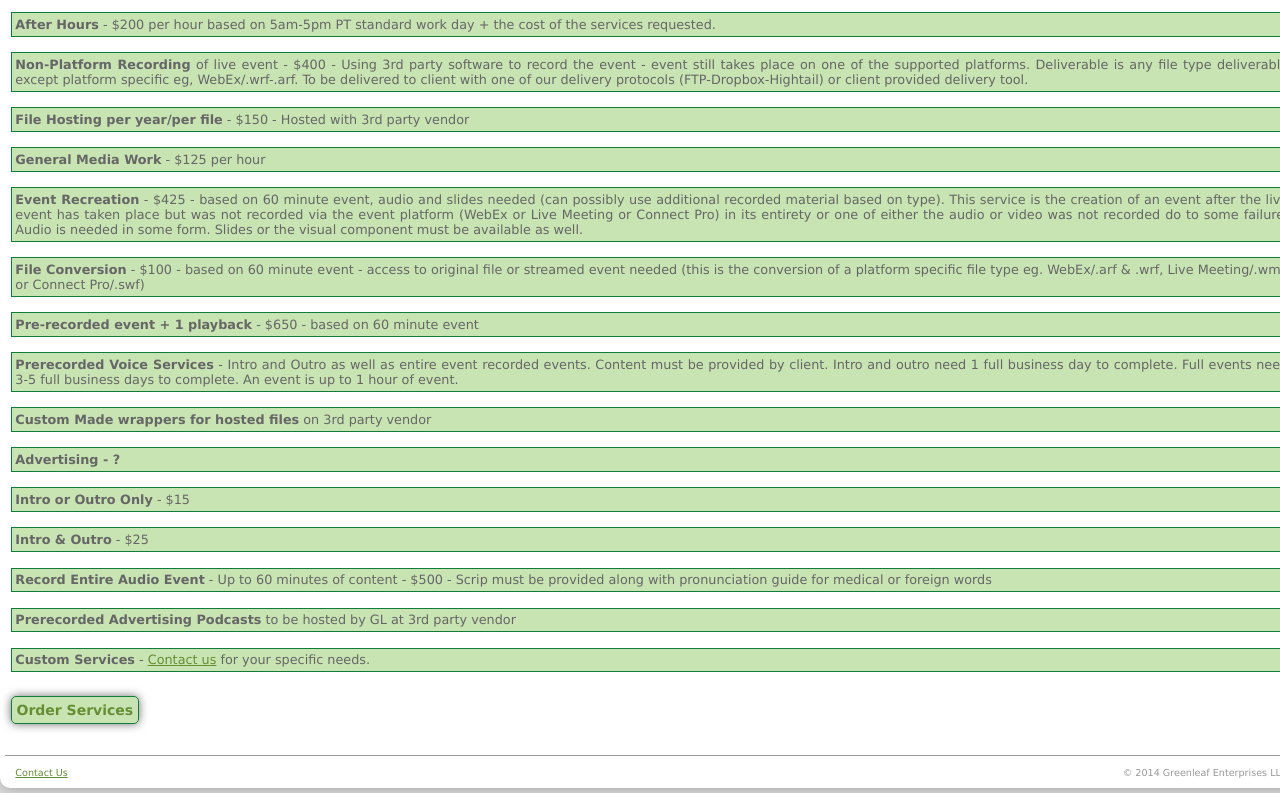
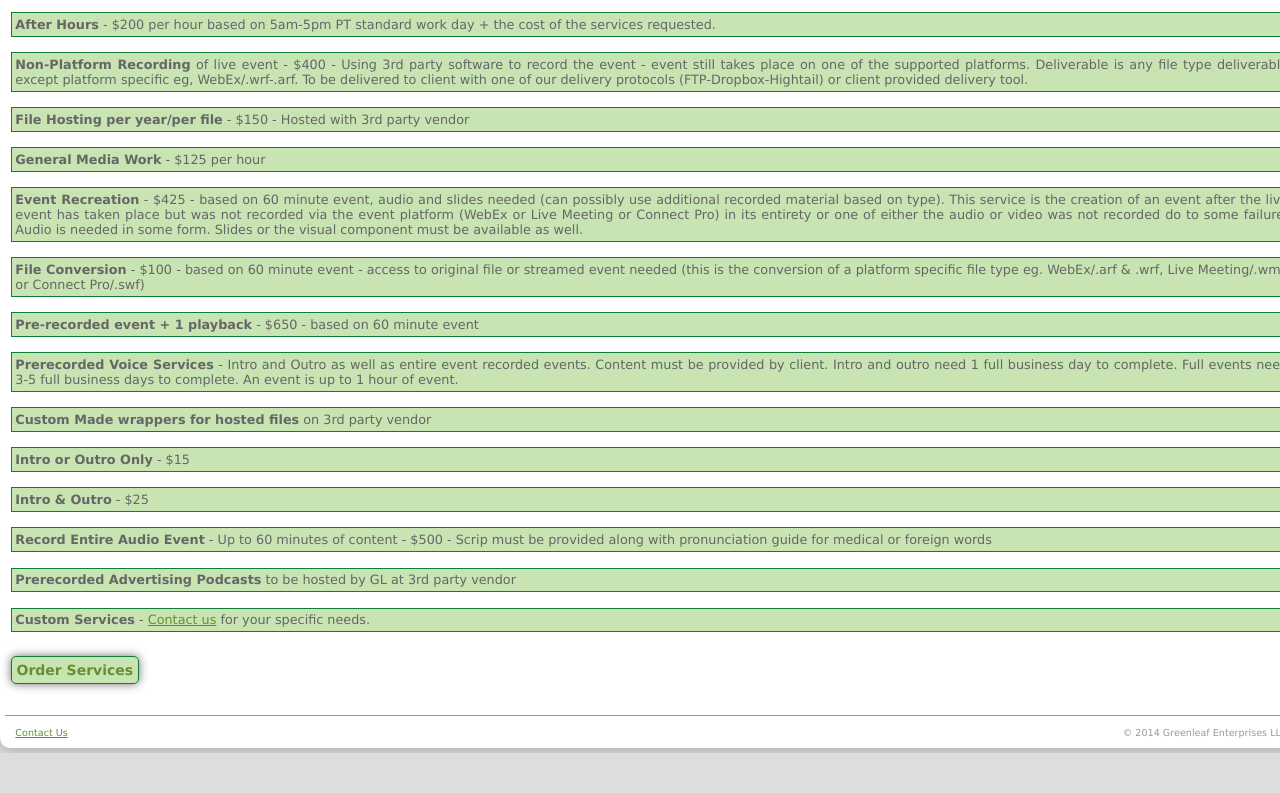
Before and after one commit to Felander/green-leaf, a plain HTML site: page services.html in a window 1280 px wide. Shown: the part 724-1517 px from the top of the page. After the commit the page ends 1477 px from the top, so only its background shows below. Drawn offline with Linux system fonts and the light colour scheme; a web font is replaced by a local one.

Commit message:
Updated services.html
Commented out the advertisement option for the moment.

```diff
--- a/services.html
+++ b/services.html
@@ -49,7 +49,7 @@
 		<p class="alt"><strong>Pre-recorded event + 1 playback</strong> - $650 - based on 60 minute event</p>
 		<p class="alt"><strong>Prerecorded Voice Services</strong> - Intro and Outro as well as entire event recorded events. Content must be provided by client. Intro and outro need 1 full business day to complete. Full events need 3-5 full business days to complete. An event is up to 1 hour of event. </p>
 		<p class="alt"><strong>Custom Made wrappers for hosted files</strong> on 3rd party vendor</p>
-		<p class="alt"><strong>Advertising - ?</strong></p>
+		<!--<p class="alt"><strong>Advertising - ?</strong></p>-->
 		<p class="alt"><strong>Intro or Outro Only</strong> - $15</p>
 		<p class="alt"><strong>Intro & Outro</strong> - $25</p>
 		<p class="alt"><strong>Record Entire Audio Event</strong> - Up to 60 minutes of content - $500 - Scrip must be provided along with pronunciation guide for medical or foreign words</p>
```
